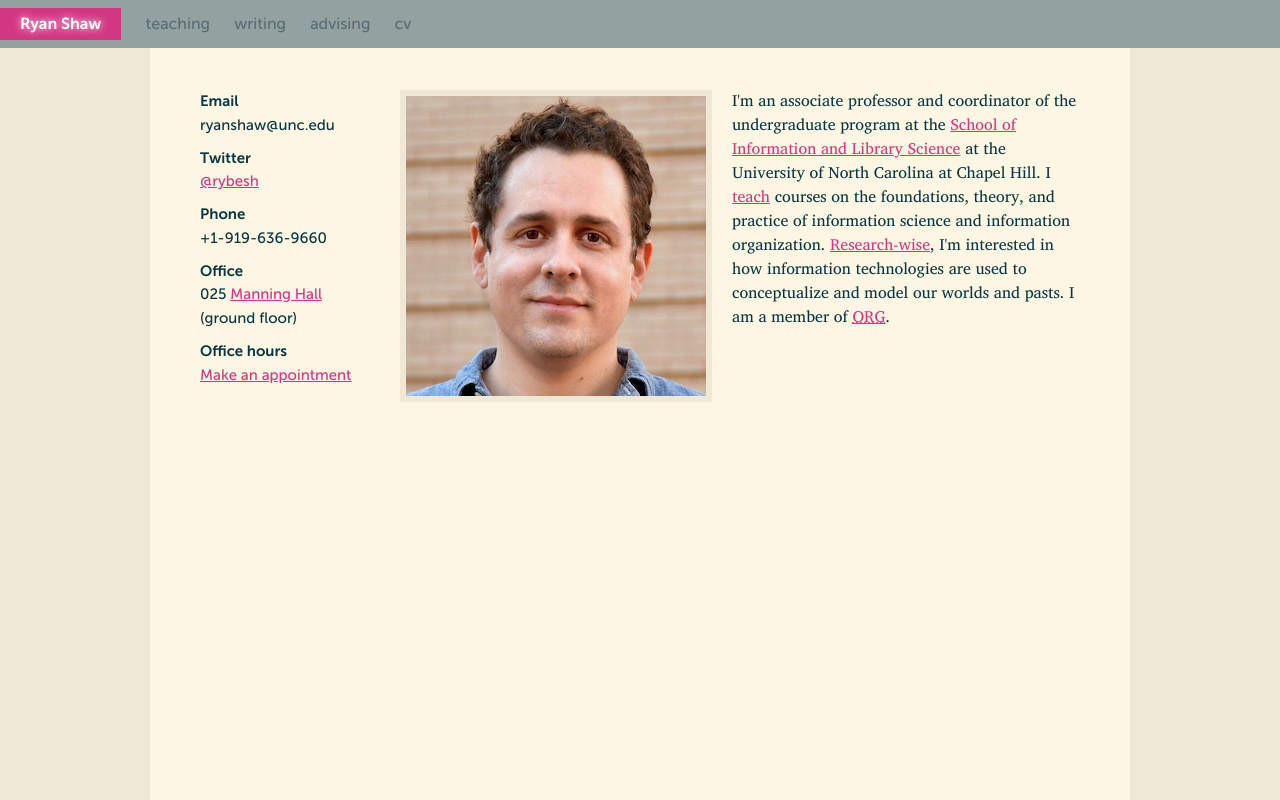
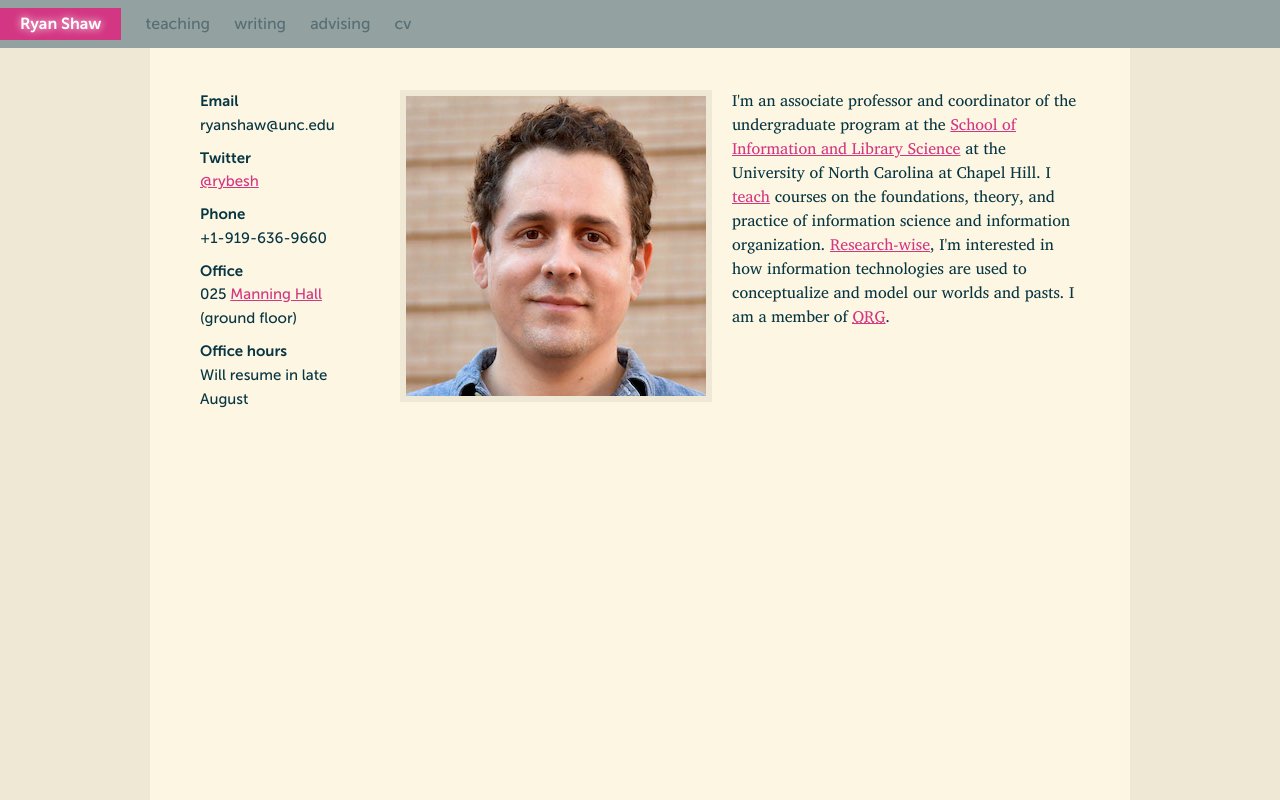
Before and after one commit to rybesh/aeshin, a Django app: page / in a window 1280 px wide. Run offline with Django 4.2, Linux system fonts and the light colour scheme; parts of the project's set-up code (start-up, migrations or seed data) failed here and were passed over.

Commit message:
pause office hours

```diff
--- a/aeshin/templates/bio.html
+++ b/aeshin/templates/bio.html
@@ -20,7 +20,10 @@
       <dt>Office</dt>
       <dd>025 <a title="find Manning Hall on a map" href="https://goo.gl/maps/CZEmRfdGML92">Manning Hall</a> (ground floor)</dd>
       <dt>Office hours</dt>
+      <dd>Will resume in late August</dd>
+      <!--
       <dd><a href="https://fantastical.app/ryanshaw/office-hours">Make an appointment</a></dd>
+      -->
     </dl>
 
     <img class="representative" alt="Ryan Shaw" src="{% static "me.jpg" %}" width="300" height="300"/>
```
